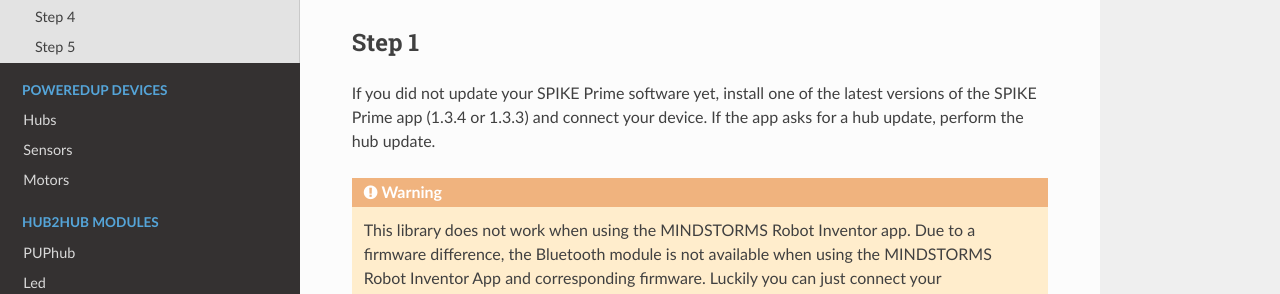
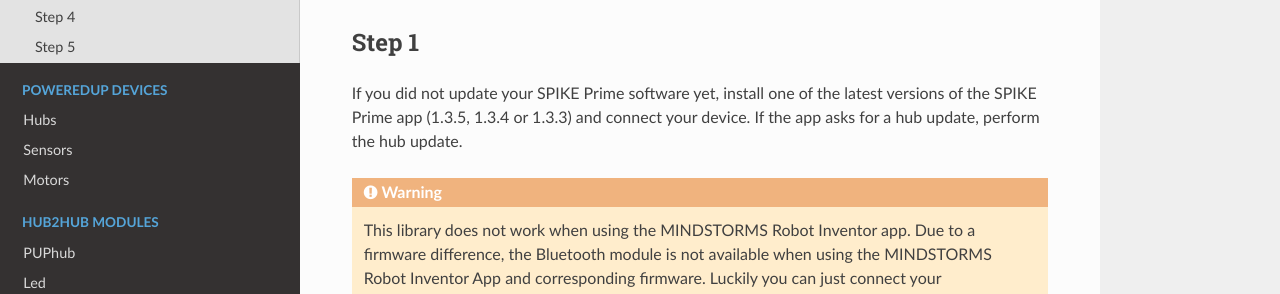
Before and after one commit to NStrijbosch/hub2hub, a Sphinx documentation site: the page built from docs/source/install.rst, in a window 1280 px wide and 900 px high. Shown: the part 255-549 px from the top of the window. Built offline with Sphinx 7.4.7 and the Read the Docs theme 2.0.0, drawn with Linux system fonts in a browser that asks for light colours.

Commit message:
Update install

```diff
--- a/docs/source/install.rst
+++ b/docs/source/install.rst
@@ -11,7 +11,7 @@
 Step 1
 ------
 
-If you did not update your SPIKE Prime software yet, install one of the latest versions of the SPIKE Prime app (1.3.4 or 1.3.3) and connect your device. If the app asks for a hub update, perform the hub update.
+If you did not update your SPIKE Prime software yet, install one of the latest versions of the SPIKE Prime app (1.3.5, 1.3.4 or 1.3.3) and connect your device. If the app asks for a hub update, perform the hub update.
 
 .. warning::
 	This library does not work when using the MINDSTORMS Robot Inventor app. Due to a firmware difference, the Bluetooth module is not available when using the MINDSTORMS Robot Inventor App and corresponding firmware. Luckily you can just connect your MINDSTORMS hub to the SPIKE Prime app and update the SPIKE PRIME Firmware on the hub.
```
